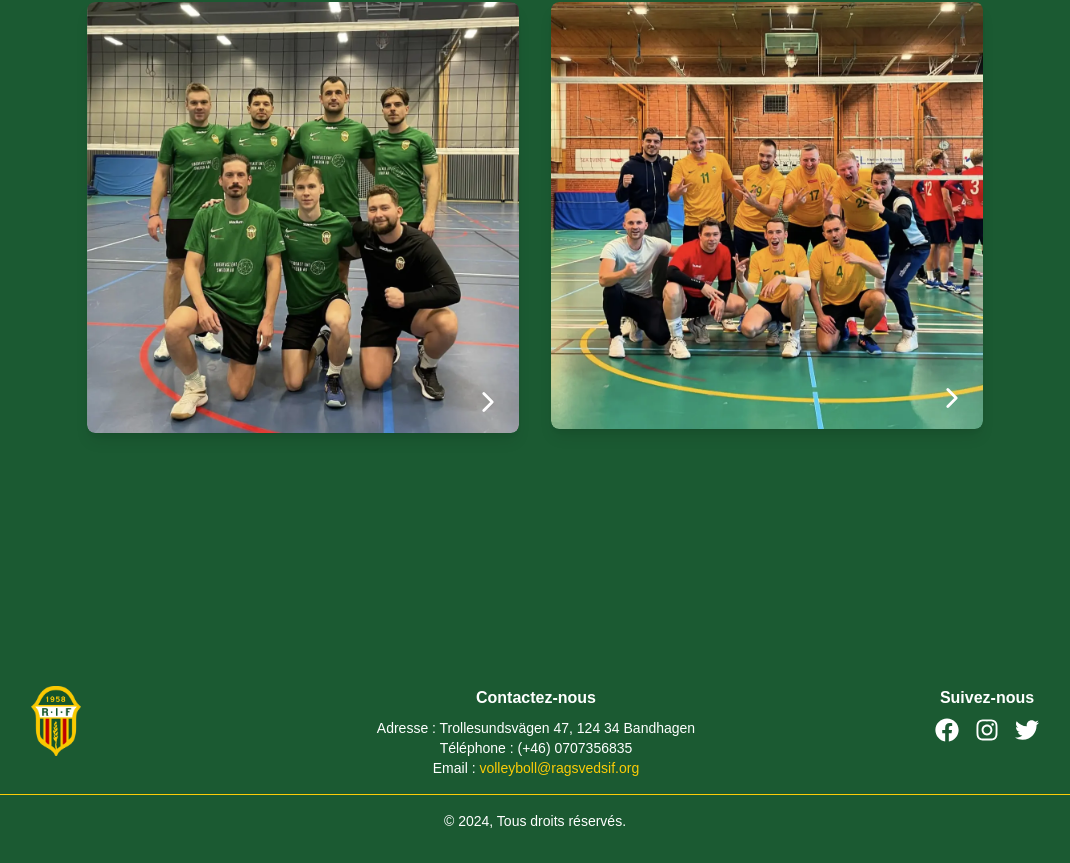
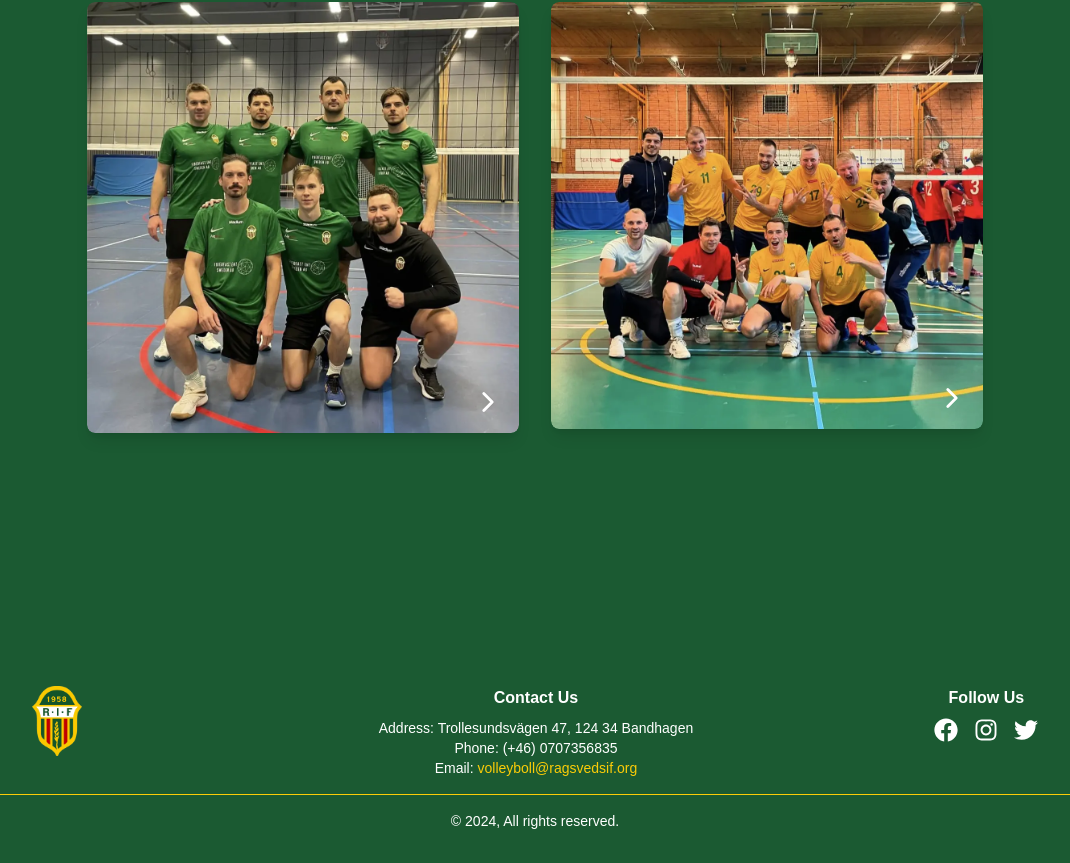
Before and after one commit to maxlearns2code/ragsved-if, a Next.js app: page / in a window 1280 px wide. Shown: the part 1072-1935 px from the top of the page, without its empty margins (105-1175 px from the left). Built offline with nearby package versions, Linux system fonts and the light colour scheme.

Commit message:
fix footer

```diff
--- a/app/components/Footer.tsx
+++ b/app/components/Footer.tsx
@@ -8,10 +8,10 @@ const Footer = () => {
       <div className="container mx-auto px-4">
         <div className="flex flex-col md:flex-row justify-around items-center md:items-start">
           <div className="mb-4 md:mb-0">
-            <Link href="/" className="text-2xl font-bold" aria-label="Retour à l'accueil">
+            <Link href="/" className="text-2xl font-bold" aria-label="Return to homepage">
               <Image
                 src="/images/logo.png"
-                alt="Logo du Club de Volleyball"
+                alt="Volleyball Club Logo"
                 width={50}
                 height={50}
                 priority
@@ -19,28 +19,28 @@ const Footer = () => {
             </Link>
           </div>
           <address className="mb-4 md:mb-0 md:pl-14 text-center not-italic">
-            <h3 className="font-semibold mb-2">Contactez-nous</h3>
-            <p className="text-sm">Adresse : Trollesundsvägen 47, 124 34 Bandhagen</p>
-            <p className="text-sm">Téléphone : <a href="tel:+460707356835" className="hover:underline">(+46) 0707356835</a></p>
-            <p className="text-sm">Email : <a href="mailto:volleyboll@ragsvedsif.org" className="text-secondary hover:underline">volleyboll@ragsvedsif.org</a></p>
+            <h3 className="font-semibold mb-2">Contact Us</h3>
+            <p className="text-sm">Address: Trollesundsvägen 47, 124 34 Bandhagen</p>
+            <p className="text-sm">Phone: <a href="tel:+460707356835" className="hover:underline">(+46) 0707356835</a></p>
+            <p className="text-sm">Email: <a href="mailto:volleyboll@ragsvedsif.org" className="text-secondary hover:underline">volleyboll@ragsvedsif.org</a></p>
           </address>
           <div className="text-center">
-            <h3 className="font-semibold mb-2">Suivez-nous</h3>
+            <h3 className="font-semibold mb-2">Follow Us</h3>
             <div className="flex justify-center md:justify-end space-x-4">
-              <a href="https://facebook.com" target="_blank" rel="noopener noreferrer" aria-label="Visitez notre page Facebook">
+              <a href="https://facebook.com" target="_blank" rel="noopener noreferrer" aria-label="Visit our Facebook page">
                 <FaFacebook className="text-white w-6 h-6 hover:text-blue-600" aria-hidden="true" />
               </a>
-              <a href="https://www.instagram.com/ragsvedsif_volleybollherr?igsh=NDV4Z2prMWx3cGkw" target="_blank" rel="noopener noreferrer" aria-label="Suivez-nous sur Instagram">
+              <a href="https://www.instagram.com/ragsvedsif_volleybollherr?igsh=NDV4Z2prMWx3cGkw" target="_blank" rel="noopener noreferrer" aria-label="Follow us on Instagram">
                 <FaInstagram className="text-white w-6 h-6 hover:text-pink-500" aria-hidden="true" />
               </a>
-              <a href="https://twitter.com" target="_blank" rel="noopener noreferrer" aria-label="Suivez-nous sur Twitter">
+              <a href="https://twitter.com" target="_blank" rel="noopener noreferrer" aria-label="Follow us on Twitter">
                 <FaTwitter className="text-white w-6 h-6 hover:text-blue-400" aria-hidden="true" />
               </a>
             </div>
           </div>
         </div>
         <hr className="my-4 border-secondary" />
-        <p className="text-center text-sm">&copy; {new Date().getFullYear()}, Tous droits réservés.</p>
+        <p className="text-center text-sm">&copy; {new Date().getFullYear()}, All rights reserved.</p>
       </div>
     </footer>
   );
```
